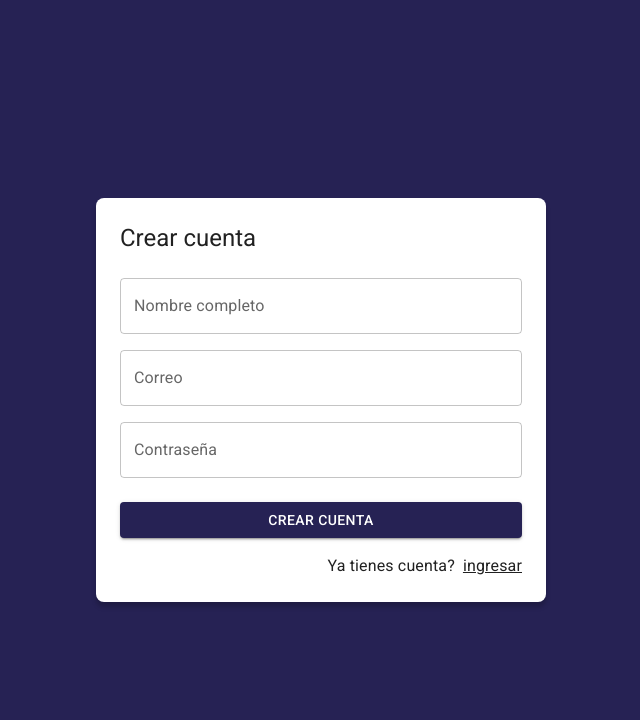
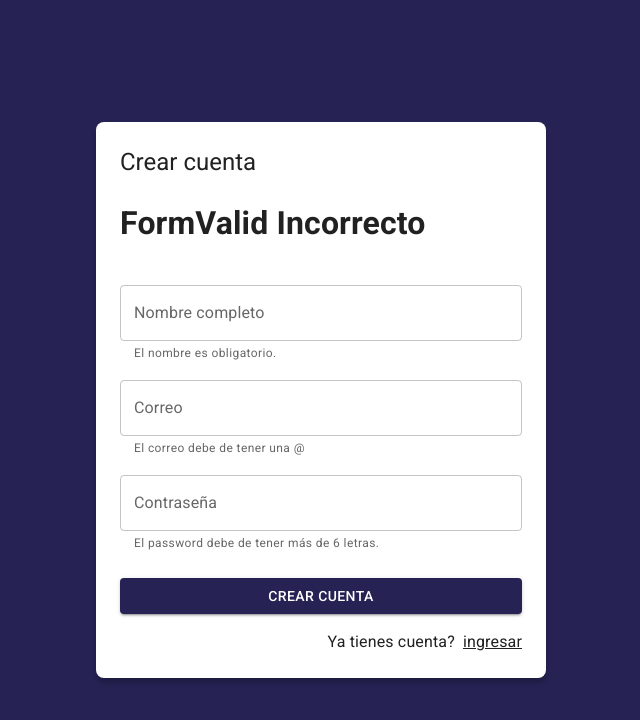
Before and after one commit to giselars/journal-app, a React (Vite) app: page /auth/register in a window 1280 px wide. Shown: the top 720 px of the page, without its empty margins (319-959 px from the left). Built offline with nearby package versions, Linux system fonts and the light colour scheme; no server answers.

Commit message:
➕ add firebase dependency, login and register user components

```diff
--- a/package.json
+++ b/package.json
@@ -14,6 +14,7 @@
     "@mui/icons-material": "^5.10.16",
     "@mui/material": "^5.10.17",
     "@reduxjs/toolkit": "^1.9.1",
+    "firebase": "^9.15.0",
     "react": "^18.2.0",
     "react-dom": "^18.2.0",
     "react-redux": "^8.0.5",
--- a/src/auth/pages/LoginPage.jsx
+++ b/src/auth/pages/LoginPage.jsx
@@ -1,5 +1,6 @@
+import { useMemo } from 'react';
 import {Link as RouterLink} from 'react-router-dom';
-import { useDispatch } from 'react-redux';
+import { useDispatch, useSelector } from 'react-redux';
 import { Google } from "@mui/icons-material";
 import { Button, Grid, Link, TextField, Typography } from "@mui/material";
 import { AuthLayout } from '../layout/AuthLayout';
@@ -7,25 +8,29 @@
 import { checkingAuthentication, startGoogleSingIn } from '../../store/auth';
 
 
+
 export const LoginPage = () => {
 
+  const { status } = useSelector( state => state.auth );
 
   const dispatch = useDispatch();
 
-  const { email, password, onInputChange, formState } = useForm({
+  const { email, password, onInputChange } = useForm({
     email: 'example@google.com',
     password: '123456'
   });
 
+  const isAuthenticating = useMemo(() => status === 'checking', [status]);
+
   const onSubmit = ( event ) => {
     event.preventDefault();
 
-    console.log({email, password});
+    // console.log({email, password});
     dispatch( checkingAuthentication() );
   }
 
   const onGoogleSignIn = () => {
-    console.log('onGoogleSignIn');
+    // console.log('onGoogleSignIn');
     dispatch( startGoogleSingIn() );
   }
 
@@ -59,12 +64,17 @@
 
           <Grid container spacing={ 2 } sx={{ mb:2, mt:1 }}>
             <Grid item xs={ 12 } sm={ 6 }>
-              <Button type='submit' variant="contained" fullWidth>
+              <Button
+              disabled={ isAuthenticating }
+              type='submit'
+              variant="contained"
+              fullWidth>
                   Login
               </Button>
             </Grid>
             <Grid item xs={ 12 } sm={ 6 }>
               <Button
+                disabled={ isAuthenticating }
                 variant="contained"
                 fullWidth
                 onClick={ onGoogleSignIn }>
--- a/src/auth/pages/RegisterPage.jsx
+++ b/src/auth/pages/RegisterPage.jsx
@@ -1,14 +1,46 @@
+import { useState, useMemo } from 'react';
 import {Link as RouterLink} from 'react-router-dom';
-import { Google } from "@mui/icons-material";
 import { Button, Grid, Link, TextField, Typography } from "@mui/material";
 import { AuthLayout } from '../layout/AuthLayout';
+import { useForm } from '../../hooks';
 
 
+const formData = {
+  email: '',
+  password: '',
+  displayName: ''
+}
+
+const formValidations = {
+  email: [ (value) => value.includes('@'), 'El correo debe de tener una @'],
+  password: [ (value) => value.length >= 6, 'El password debe de tener más de 6 letras.'],
+  displayName: [ (value) => value.length >= 1, 'El nombre es obligatorio.'],
+}
+
 export const RegisterPage = () => {
+
+  const [ formSubmitted, setFormSubmitted] = useState(false);
+
+
+  const {
+    formState, displayName, email, password, onInputChange,
+    isFormValid, displayNameValid, emailValid, passwordValid,
+  } = useForm( formData, formValidations );
+
+  const isCheckingAuthentication = useMemo( () => status === 'checking', [status]);
+
+  const onSubmit = ( event ) => {
+    event.preventDefault();
+    setFormSubmitted(true);
+
+    if (!isFormValid ) return;
+    console.log( formState );
+  }
+
   return (
-
     <AuthLayout title='Crear cuenta'>
-      <form>
+      <h1>FormValid { isFormValid ? 'Válido' : 'Incorrecto' }</h1>
+      <form onSubmit={ onSubmit }>
         <Grid container>
 
           <Grid item xs={12} sx={{ mt:2 }}>
@@ -17,6 +49,11 @@
               type="text"
               placeholder="Nombre completo"
               fullWidth
+              name='displayName'
+              value={ displayName }
+              error={ !!displayNameValid && formSubmitted }
+              helperText={ displayNameValid }
+              onChange={ onInputChange }
             />
           </Grid>
 
@@ -26,6 +63,11 @@
               type="email"
               placeholder="correo@google.com"
               fullWidth
+              name='email'
+              value={ email }
+              onChange={ onInputChange }
+              error={ !!emailValid && formSubmitted }
+              helperText={ emailValid }
             />
           </Grid>
 
@@ -35,12 +77,20 @@
               type="password"
               placeholder="Contraseña"
               fullWidth
+              name='password'
+              value={ password }
+              onChange={ onInputChange }
+              error={ !!passwordValid && formSubmitted }
+              helperText={ passwordValid }
             />
           </Grid>
 
           <Grid container spacing={ 2 } sx={{ mb:2, mt:1 }}>
             <Grid item xs={ 12 }>
-              <Button variant="contained" fullWidth>
+              <Button
+                type='onSubmit'
+                variant="contained"
+                fullWidth>
                   Crear cuenta
               </Button>
             </Grid>
--- /dev/null
+++ b/src/firebase/providers.js
@@ -0,0 +1,29 @@
+import { GoogleAuthProvider, signInWithPopup } from 'firebase/auth';
+import { FirebaseAuth } from './config';
+
+const googleProvider = new GoogleAuthProvider();
+
+export const signInWithGoogle = async() => {
+
+    try {
+        const result = await signInWithPopup( FirebaseAuth, googleProvider );
+        // const credentials = GoogleAuthProvider.credentialFromResult( result );
+        const { displayName, email, photoURL, uid } = result.user;
+
+        return{
+            ok:true,
+            //User info
+            displayName, email, photoURL, uid
+        }
+
+    } catch ( error ) {
+        const errorCode = error.code;
+        const errorMessage = error.message;
+
+        return {
+            ok: false,
+            errorMessage
+        }
+    }
+
+}
--- a/src/hooks/useForm.js
+++ b/src/hooks/useForm.js
@@ -1,8 +1,23 @@
-import { useState } from 'react';
+import { useEffect, useMemo, useState } from 'react';
 
-export const useForm = ( initialForm = {} ) => {
+export const useForm = ( initialForm = {}, formValidations = {}) => {
 
     const [ formState, setFormState ] = useState( initialForm );
+    const [ formValidation, setFormValidation ] = useState({});
+
+    useEffect(() => {
+        createValidators();
+    }, [ formState ])
+
+    const isFormValid = useMemo( () => {
+
+        for (const formValue of Object.keys( formValidation )) {
+            if ( formValidation[formValue] !== null ) return false;
+        }
+
+        return true;
+    }, [ formValidation ])
+
 
     const onInputChange = ({ target }) => {
         const { name, value } = target;
@@ -16,10 +31,28 @@
         setFormState( initialForm );
     }
 
+    const createValidators = () => {
+
+        const formCheckedValues = {};
+
+        for (const formField of Object.keys( formValidations )) {
+            const [ fn, errorMessage ] = formValidations[formField];
+
+            formCheckedValues[`${ formField }Valid`] = fn( formState[formField] ) ? null : errorMessage;
+        }
+
+        setFormValidation( formCheckedValues );
+    }
+
+
+
     return {
         ...formState,
         formState,
         onInputChange,
         onResetForm,
+
+        ...formValidation,
+        isFormValid
     }
 }
--- a/src/store/auth/authSlice.js
+++ b/src/store/auth/authSlice.js
@@ -5,16 +5,27 @@
     initialState: {
         status: 'checking', // 'not-authenticated', 'authenticated'
         uid: null,
+        email: null,
         displayName: null,
         photoURL: null,
         errorMessage: null,
     },
     reducers: {
-        login: ( state, action ) => {
-
+        login: ( state, { payload } ) => {
+            state.status = 'authenticated';
+            state.uid = payload.uid;
+            state.email = payload.email;
+            state.displayName = payload.displayName;
+            state.photoURL = payload.photoURL;
+            state.errorMessage = payload.errorMessage;
         },
-        logout: ( state, action ) => {
-
+        logout: ( state, { payload } ) => {
+            state.status = 'not-authenticated';
+            state.uid = null;
+            state.email = null;
+            state.displayName = null;
+            state.photoURL = null;
+            state.errorMessage = payload.errorMessage;
         },
         checkingCredentials: ( state ) => {
             state.status = 'checking';
--- a/src/store/auth/thunks.js
+++ b/src/store/auth/thunks.js
@@ -1,4 +1,5 @@
-import { checkingCredentials } from "./authSlice"
+import { signInWithGoogle } from "../../firebase/providers";
+import { checkingCredentials, login, logout } from "./authSlice"
 
 
 export const checkingAuthentication = ( email, password ) => {
@@ -16,6 +17,10 @@
     return async ( dispatch ) => {
 
         dispatch( checkingCredentials() );
+        const result = await signInWithGoogle();
+        if ( !result.ok ) return dispatch( logout( result.errorMessage ) );
+
+        dispatch( login( result ) );
 
      }
 
```
Also changed, not shown: 2 other files (tests, documents, lock files or other folders).
